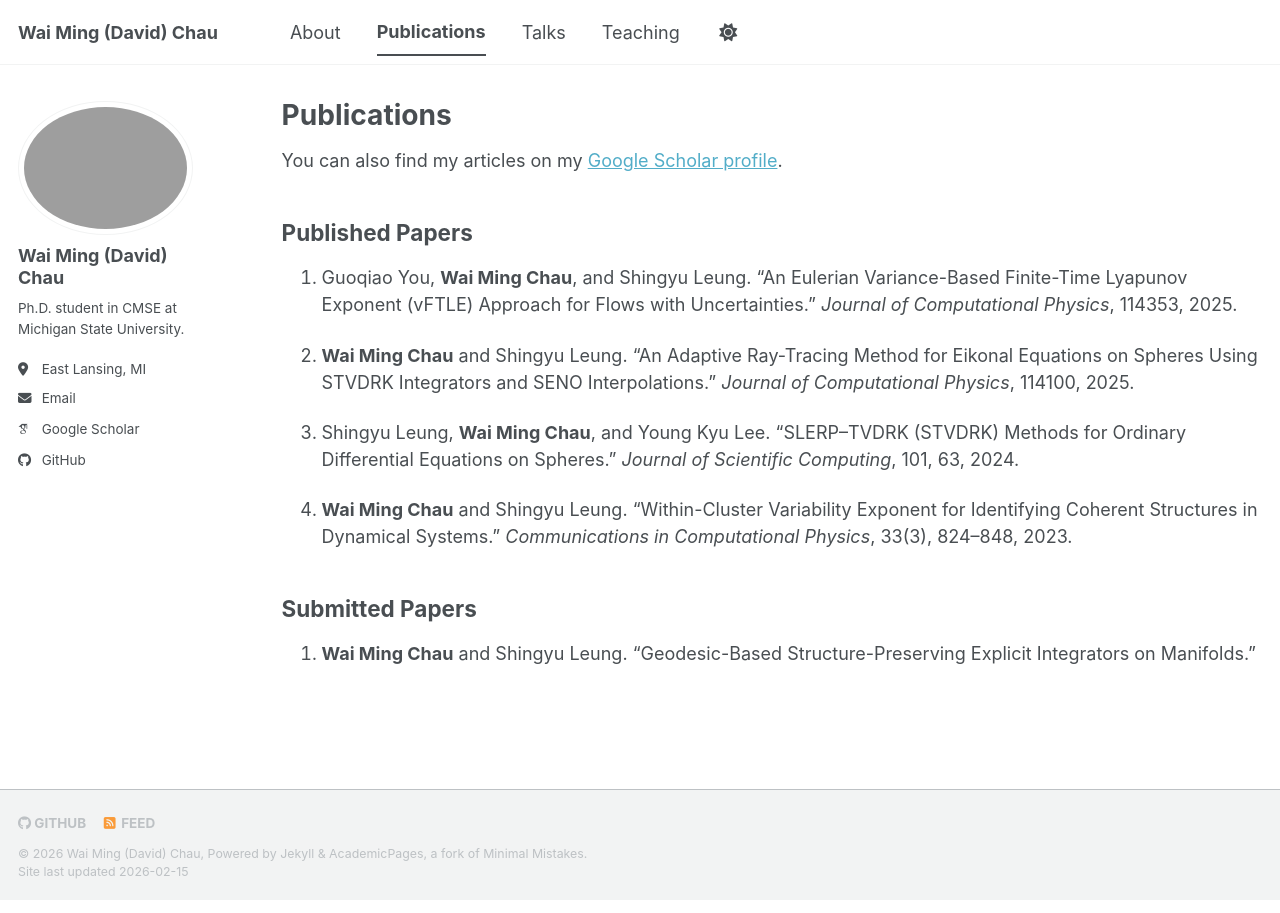
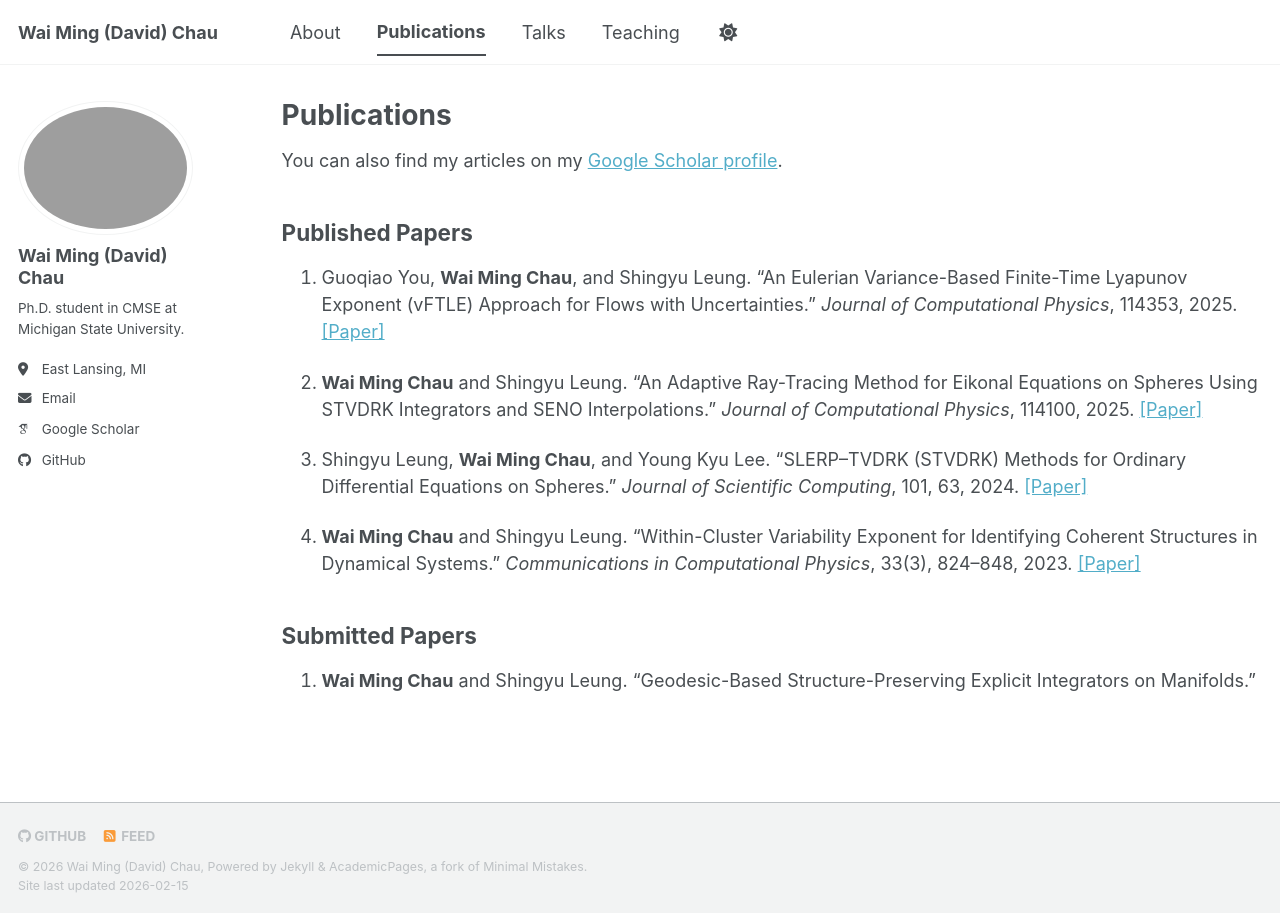
Before and after one commit to wm-chau/wm-chau.github.io, a Jekyll site: the page built from _pages/publications.md, in a window 1280 px wide. Built offline with Jekyll 4.4.1, drawn with Linux system fonts in a browser that asks for light colours; some web fonts are replaced; a script bundle is joined from its source files by our own code; library files that are not in the unit come from our copies.

Commit message:
Add links to published papers in publications.md
Added links to published papers for easier access.

```diff
--- a/_pages/publications.md
+++ b/_pages/publications.md
@@ -9,13 +9,13 @@
 
 ## Published Papers
 
-1. Guoqiao You, **Wai Ming Chau**, and Shingyu Leung. "An Eulerian Variance-Based Finite-Time Lyapunov Exponent (vFTLE) Approach for Flows with Uncertainties." *Journal of Computational Physics*, 114353, 2025.
+1. Guoqiao You, **Wai Ming Chau**, and Shingyu Leung. "An Eulerian Variance-Based Finite-Time Lyapunov Exponent (vFTLE) Approach for Flows with Uncertainties." *Journal of Computational Physics*, 114353, 2025. [[Paper]](https://www.sciencedirect.com/science/article/abs/pii/S0021999125006357)
 
-2. **Wai Ming Chau** and Shingyu Leung. "An Adaptive Ray-Tracing Method for Eikonal Equations on Spheres Using STVDRK Integrators and SENO Interpolations." *Journal of Computational Physics*, 114100, 2025.
+2. **Wai Ming Chau** and Shingyu Leung. "An Adaptive Ray-Tracing Method for Eikonal Equations on Spheres Using STVDRK Integrators and SENO Interpolations." *Journal of Computational Physics*, 114100, 2025. [[Paper]](https://www.sciencedirect.com/science/article/abs/pii/S0021999125003833)
 
-3. Shingyu Leung, **Wai Ming Chau**, and Young Kyu Lee. "SLERP–TVDRK (STVDRK) Methods for Ordinary Differential Equations on Spheres." *Journal of Scientific Computing*, 101, 63, 2024.
+3. Shingyu Leung, **Wai Ming Chau**, and Young Kyu Lee. "SLERP–TVDRK (STVDRK) Methods for Ordinary Differential Equations on Spheres." *Journal of Scientific Computing*, 101, 63, 2024. [[Paper]](https://link.springer.com/article/10.1007/s10915-024-02702-2)
 
-4. **Wai Ming Chau** and Shingyu Leung. "Within-Cluster Variability Exponent for Identifying Coherent Structures in Dynamical Systems." *Communications in Computational Physics*, 33(3), 824–848, 2023.
+4. **Wai Ming Chau** and Shingyu Leung. "Within-Cluster Variability Exponent for Identifying Coherent Structures in Dynamical Systems." *Communications in Computational Physics*, 33(3), 824–848, 2023. [[Paper]](https://arxiv.org/abs/2212.12647)
 
 ## Submitted Papers
 
```
